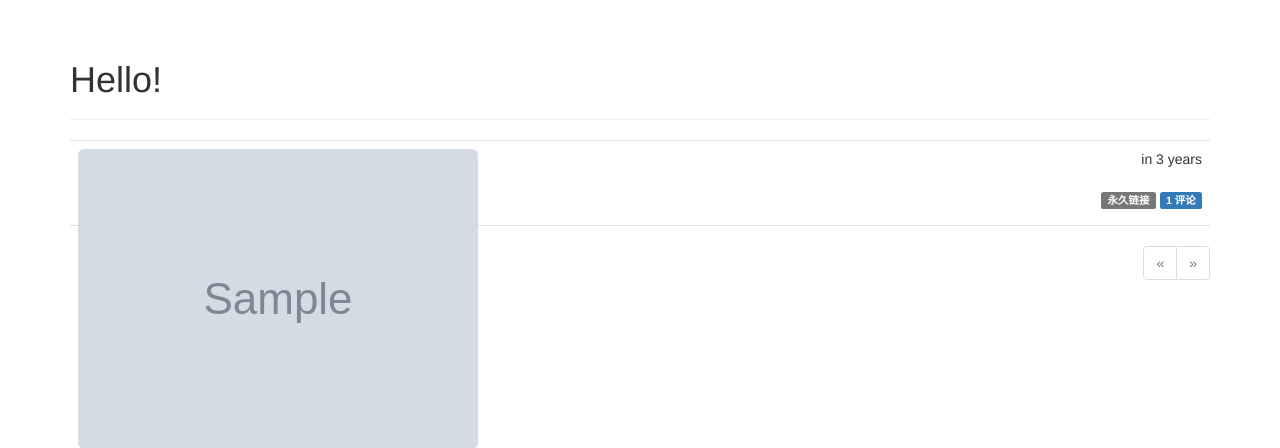
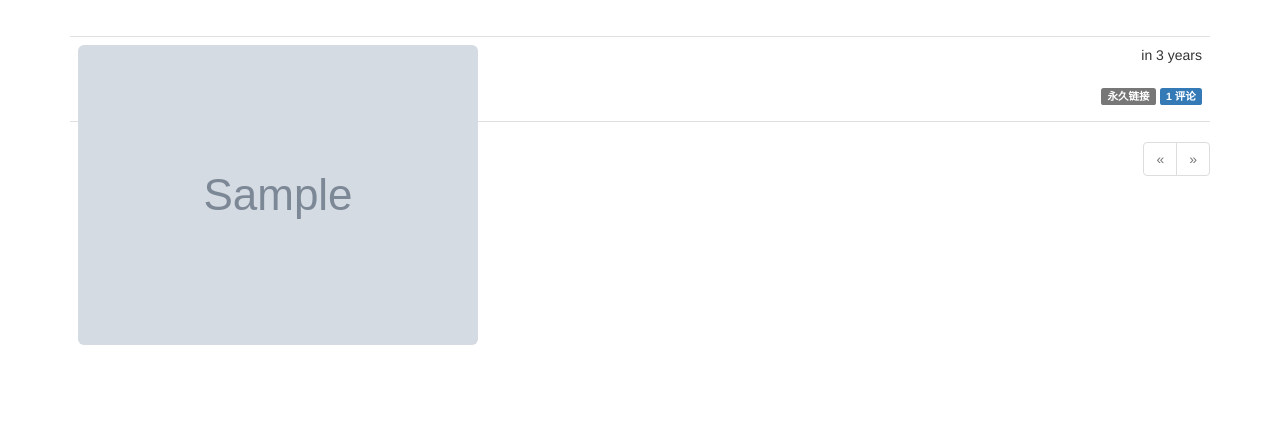
Before and after one commit to liuxueyang/MiniBlog, a Flask app: template app/templates/index.html in a window 1280 px wide. Shown: the part 52-500 px from the top of the page. Run offline with Flask 2, Linux system fonts and the light colour scheme; tables that the repository leaves empty hold one stand-in row (values such as "Sample post"); the template is opened without the code that fills it: values that come from a table or form of the project are taken from there, most other values are stand-ins (such as "Sample title", 1, 10 or a date in 2020); grey boxes marked "Sample" are stand-in pictures; parts of the project's set-up code (start-up, migrations or seed data) failed here and were passed over; some libraries are stand-ins or nearby versions.

Commit message:
Remove page-header in index.html

```diff
--- a/app/templates/index.html
+++ b/app/templates/index.html
@@ -8,12 +8,12 @@
 {% endblock scripts %}
 
 {% block page_content %}
-  <div class="page-header">
-    <h1>Hello{% if current_user.is_authenticated %}
-      {{ current_user.username }}
-    {% endif %}!
-    </h1>
-  </div>
+  {# <div class="page-header"> #}
+  {#   <h1>Hello{% if current_user.is_authenticated %} #}
+  {#     {{ current_user.username }} #}
+  {#   {% endif %}! #}
+  {#   </h1> #}
+  {# </div> #}
 
   {% if current_user.can(Permission.WRITE_ARTICLES) %}
     <div>
```
